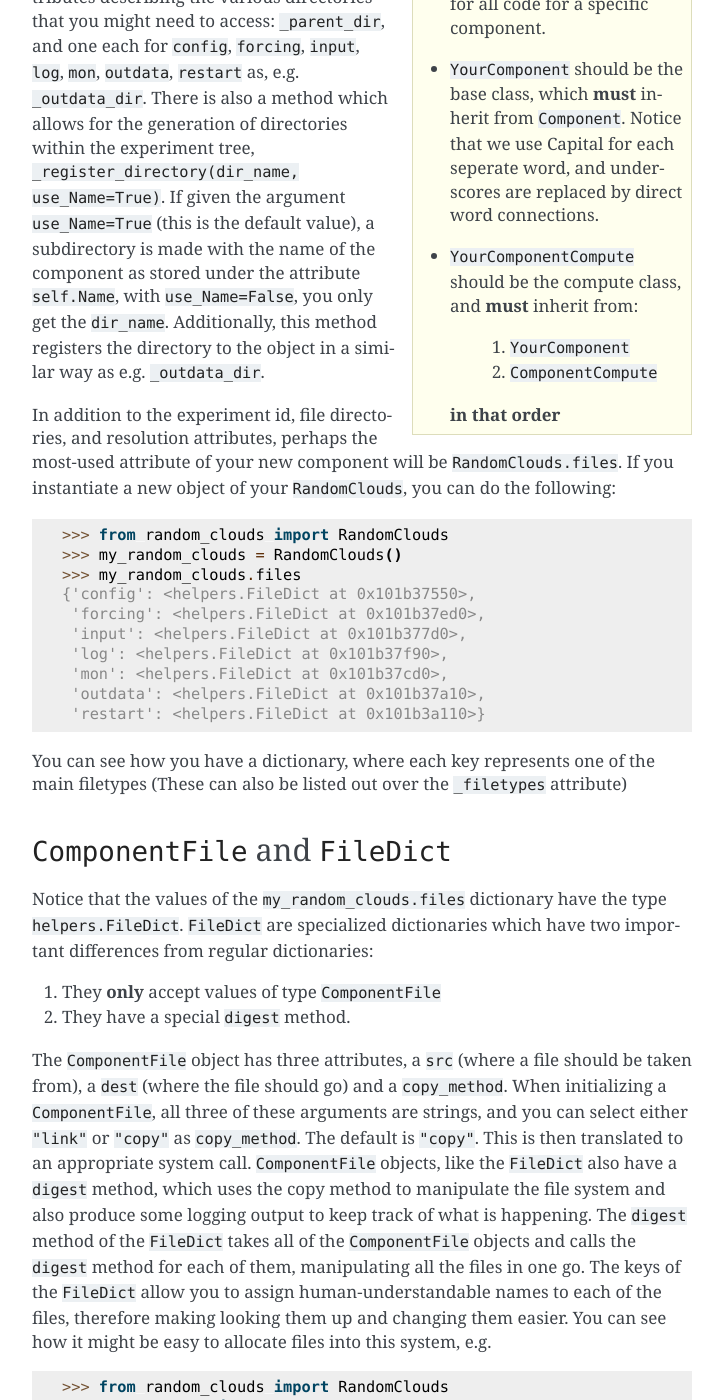
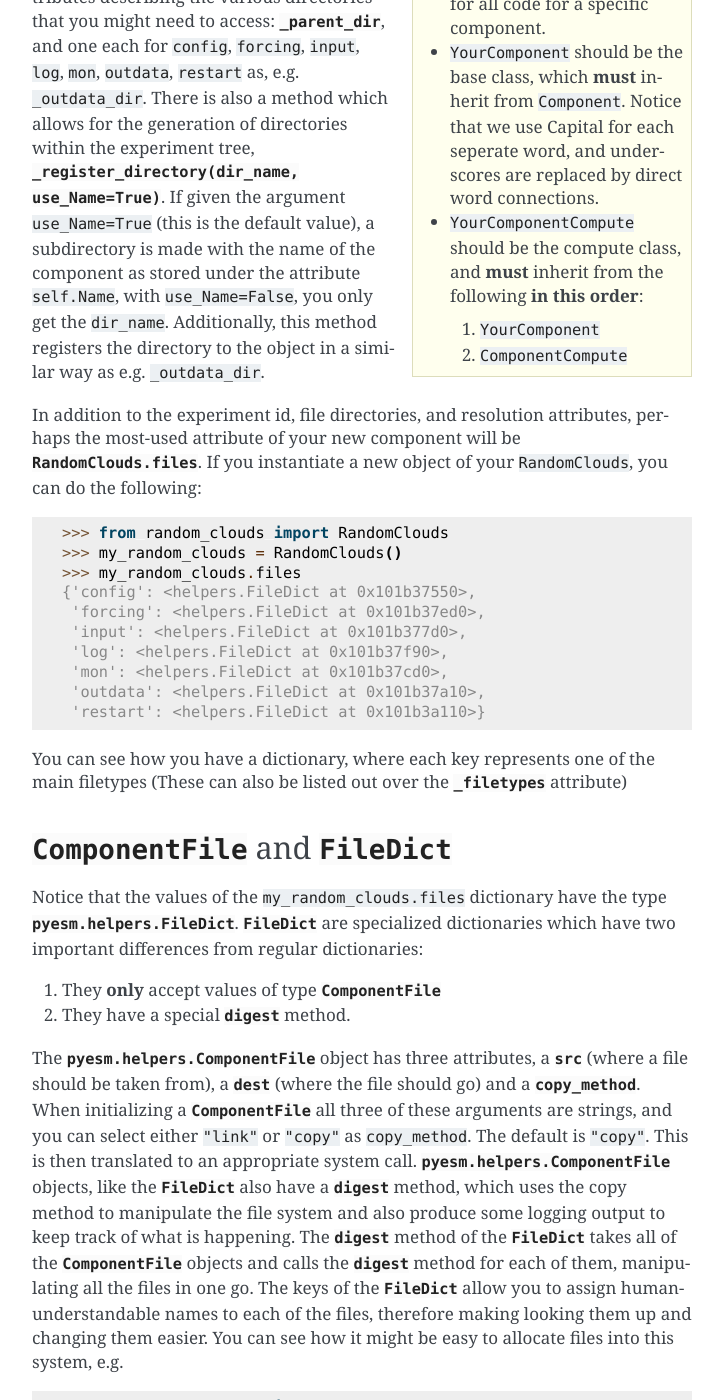
Before and after one commit to pgierz/pyesm, a Sphinx documentation site: the page built from docs/usage/dev/Dev_03_Basic_Classes.rst, in a window 1280 px wide and 1400 px high, scrolled down 1797 px. Shown: the whole window, without its empty margins (388-1111 px from the left). Built offline with Sphinx 7.4.7, drawn with Linux system fonts in a browser that asks for light colours; some of the changed text lies outside the part shown.

```diff
--- a/docs/usage/dev/Dev_02_ComponentLayout.rst
+++ b/docs/usage/dev/Dev_02_ComponentLayout.rst
@@ -20,7 +20,7 @@ For our example, we will do the following:
 
 .. code-block:: shell
 
-        $ ./.dev_tools/component_cookiecutter random_clouds 0.1 Generic
+        $ ./dev_tools/component_cookiecutter random_clouds 0.1 Generic
 
 The file tree you have just created should look like this:
 
--- a/docs/usage/dev/Dev_03_Basic_Classes.rst
+++ b/docs/usage/dev/Dev_03_Basic_Classes.rst
@@ -86,34 +86,36 @@ actual name, type, and version. Going through what needs to be adapted:
           from ``Component``. Notice that we use Capital for each seperate
           word, and underscores are replaced by direct word connections.
         + ``YourComponentCompute`` should be the compute class, and **must**
-          inherit from:
-                #. ``YourComponent``
-                #. ``ComponentCompute``
-          **in that order**
+          inherit from the following **in this order**:
 
-That's it! All the other magic occurs in ``helpers.SimElement`` and
-``component.Component``, so you can read the full documentation for those
-objects if you are curious. Next we describe some of the methods and attributes
-that ``RandomClouds`` inherited, and how you might want to use them
+          #. ``YourComponent``
+          #. ``ComponentCompute``
+
+That's it! All the other magic occurs in :class:`pyesm.helpers.SimElement` and
+:class:`pyesm.component.Component`, so you can read the full documentation for
+those objects if you are curious. Next we describe some of the methods and
+attributes that ``RandomClouds`` inherited, and how you might want to use them.
 
 When initializing a ``RandomClouds`` object, you will see that you
 automatically get *attributes* representing the experiment id, ``expid``. This
 can be passed in to the construction call as an argument ``expid``.
 Furthermore, you get attributes describing the various directories that you
-might need to access: ``_parent_dir``, and one each for ``config``,
+might need to access: :attr:`_parent_dir
+<pyesm.helpers.SimElement._parent_dir>`, and one each for ``config``,
 ``forcing``, ``input``, ``log``, ``mon``, ``outdata``, ``restart`` as, e.g.
 ``_outdata_dir``. There is also a method which allows for the generation of
-directories within the experiment tree, ``_register_directory(dir_name,
-use_Name=True)``. If given the argument ``use_Name=True`` (this is the default
-value), a subdirectory is made with the name of the component as stored under
-the attribute ``self.Name``, with ``use_Name=False``, you only get the
-``dir_name``. Additionally, this method registers the directory to the object
-in a similar way as e.g. ``_outdata_dir``.
+directories within the experiment tree, :meth:`_register_directory(dir_name,
+use_Name=True) <pyesm.helpers.SimElement._register_directory>`. If given the
+argument ``use_Name=True`` (this is the default value), a subdirectory is made
+with the name of the component as stored under the attribute ``self.Name``,
+with ``use_Name=False``, you only get the ``dir_name``. Additionally, this
+method registers the directory to the object in a similar way as e.g.
+``_outdata_dir``.
 
 In addition to the experiment id, file directories, and resolution attributes,
 perhaps the most-used attribute of your new component will be
-``RandomClouds.files``. If you instantiate a new object of your
-``RandomClouds``, you can do the following:
+:attr:`RandomClouds.files <pyesm.component.Component.files>`. If you
+instantiate a new object of your ``RandomClouds``, you can do the following:
 
 .. code-block:: python
 
@@ -129,32 +131,40 @@ perhaps the most-used attribute of your new component will be
     'restart': <helpers.FileDict at 0x101b3a110>}
 
 You can see how you have a dictionary, where each key represents one of the
-main filetypes (These can also be listed out over the ``_filetypes`` attribute)
+main filetypes (These can also be listed out over the :attr:`_filetypes
+<pyesm.helpers.SimElement._filetype>` attribute)
 
-``ComponentFile`` and ``FileDict``
-==================================
+:class:`ComponentFile <pyesm.helpers.ComponentFile>` and :class:`FileDict <pyesm.helpers.FileDict>`
+===================================================================================================
 
 Notice that the values of the ``my_random_clouds.files`` dictionary have the
-type ``helpers.FileDict``. ``FileDict`` are specialized dictionaries which have
-two important differences from regular dictionaries:
+type :class:`pyesm.helpers.FileDict`. :class:`FileDict
+<pyesm.helpers.FileDict>` are specialized dictionaries which have two important
+differences from regular dictionaries:
 
-#. They **only** accept values of type ``ComponentFile``
-#. They have a special ``digest`` method.
+#. They **only** accept values of type :class:`ComponentFile <pyesm.helpers.ComponentFile>`
+#. They have a special :meth:`digest <pyesm.helpers.FileDict.digest>` method.
 
-The ``ComponentFile`` object has three attributes, a ``src`` (where a file
-should be taken from), a ``dest`` (where the file should go) and a
-``copy_method``. When initializing a ``ComponentFile``, all three of these
-arguments are strings, and you can select either ``"link"`` or ``"copy"`` as
-``copy_method``. The default is ``"copy"``. This is then translated to an
-appropriate system call. ``ComponentFile`` objects, like the ``FileDict`` also
-have a ``digest`` method, which uses the copy method to manipulate the file
-system and also produce some logging output to keep track of what is happening.
-The ``digest`` method of the ``FileDict`` takes all of the ``ComponentFile``
-objects and calls the ``digest`` method for each of them, manipulating all the
-files in one go. The keys of the ``FileDict`` allow you to assign
-human-understandable names to each of the files, therefore making looking them
-up and changing them easier. You can see how it might be easy to allocate files
-into this system, e.g.
+The :class:`pyesm.helpers.ComponentFile` object has three attributes, a
+:attr:`src <pyesm.helpers.ComponentFile.src>` (where a file should be taken
+from), a :attr:`dest <pyesm.helpers.ComponentFile.dest>` (where the file should
+go) and a :attr:`copy_method <pyesm.helpers.ComponentFile.copy_method>`. When
+initializing a :class:`ComponentFile <pyesm.helpers.ComponentFile>` all three
+of these arguments are strings, and you can select either ``"link"`` or
+``"copy"`` as ``copy_method``. The default is ``"copy"``. This is then
+translated to an appropriate system call.  :class:`pyesm.helpers.ComponentFile`
+objects, like the :class:`FileDict <pyesm.helpers.FileDict>` also have a
+:meth:`digest <pyesm.helpers.ComponentFile.digest>` method, which uses the copy
+method to manipulate the file system and also produce some logging output to
+keep track of what is happening.  The :meth:`digest <pyesm.helpers.FileDict.digest>`
+method of the :class:`FileDict <pyesm.helpers.FileDict>` takes all of the
+:class:`ComponentFile <pyesm.helpers.ComponentFile>` objects and calls the
+:meth:`digest <pyesm.helpers.ComponentFile.digest>` method for each of them,
+manipulating all the files in one go. The keys of the :class:`FileDict
+<pyesm.helpers.FileDict>` allow you to assign human-understandable
+names to each of the files, therefore making looking them up and changing them
+easier.  You can see how it might be easy to allocate files into this system,
+e.g.
 
 .. code-block:: python
 
@@ -170,13 +180,14 @@ into this system, e.g.
 We will show an even easier way to do this for large numbers of files in the
 next part.
 
-``_call_steps``
-===============
+:meth:`_call_steps <pyesm.helpers.SimElement._call_steps>`
+============================================================
 
 The last interesting method to discuss on the basic ``RandomClouds`` class is
-``_call_steps``. This allows you to call a series of work steps to perform,
-with hooks for user-defined functions before and after each step. When using
-``_call_steps``, two arguments must be given:
+:meth:`_call_steps <pyesm.helpers.SimElement._call_steps>`. This allows you
+to call a series of work steps to perform, with hooks for user-defined
+functions before and after each step. When using :meth:`_call_steps
+<pyesm.helpers.SimElement._call_steps>`, two arguments must be given:
 
 #. a ``phase`` (as a ``str``), which is common for all steps.
 #. a ``steps`` ``list``, which names each of the steps in turn.
@@ -224,8 +235,8 @@ the method name) and after (with ``USER`` in the method name) specific methods
 to gain additional control. *Note* that this must happen before the object has
 been initialized!
 
-The ``ComponentCompute`` Class and ``component_simulation.py``
-==============================================================
+The :class:`ComponentCompute <pyesm.component.ComponentCompute>` Class and ``component_simulation.py``
+======================================================================================================
 
 Next, we will look at how to control the preparation, execution, and cleanup of
 actual simulations. The functionally for these tasks are contained in
@@ -260,14 +271,18 @@ inherited. In principle, we only need to specify the executable name, the
 command used to start the executable (with applicable flags), and the number of
 CPUs to use.
 
-While there are several inherited methods from ``ComponentCompute``, we will
-currently only introduce one, and save the rest for later
+While there are several inherited methods from :class:`ComponentCompute
+<pyesm.component.ComponentCompute>`, we will currently only introduce one, and
+save the rest for later
 
-The method ``_read_filetables`` allows you to quickly populate the ``FileDict``
-objects within the ``ComponentCompute.files`` dictionary. This occurs by
-reading a file table, where each of the entires is a dictionary, which in turn
-contains dictionaries corresponding to valid ``ComponentFile`` arguments. A
-complete example of this will be shown in the next section.
+The method :meth:`_read_filetables
+<pyesm.compute.ComponentCompute._read_filetables>` allows you to quickly
+populate the :class:`FileDict <pyesm.helpers.FileDict>` objects within the
+:attr:`ComponentCompute.files <pyesm.component.files>` dictionary. This occurs
+by reading a file table, where each of the entires is a dictionary, which in
+turn contains dictionaries corresponding to valid :class:`ComponentFile
+<pyesm.helpers.ComponentFile>` arguments. A complete example of this will be
+shown in the next section.
 
 ----
 
```
Also changed, not shown: other parts of docs/usage/dev/Dev_02_ComponentLayout.rst (+2 -2 lines), docs/usage/dev/Dev_01_Intro.rst (+20 -16 lines), docs/usage/dev/Dev_05_SimCycle.rst (+21 -14 lines).
